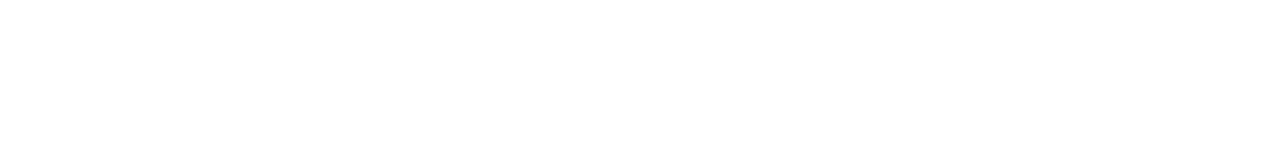
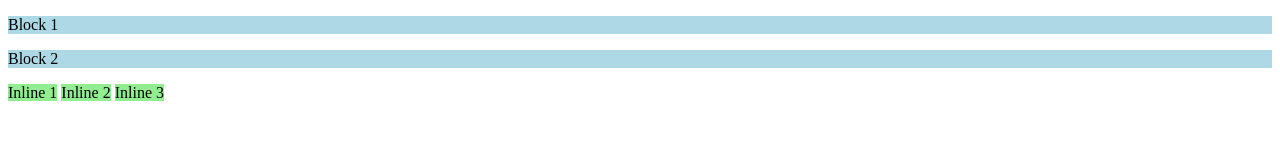
Before and after one commit to sachin08kumar/WDW_0358, a plain HTML site: page Assignments/Assignment-03.html in a window 1280 px wide. Drawn offline with Linux system fonts and the light colour scheme.

Commit message:
completed - 03

```diff
--- a/Assignments/Assignment-03.html
+++ b/Assignments/Assignment-03.html
@@ -5,3 +5,11 @@
     <meta name="viewport" content="width=device-width, initial-scale=1.0">
     <title>Block and Inline Elements</title>
 </head>
+<body>
+    <p style="background-color: lightblue;">Block 1</p>
+    <p style="background-color: lightblue;">Block 2</p>
+    <span style="background-color:lightgreen;">Inline 1</span>
+    <span style="background-color:lightgreen;">Inline 2</span>
+    <span style="background-color:lightgreen;">Inline 3</span>
+</body>
+</html>
```
